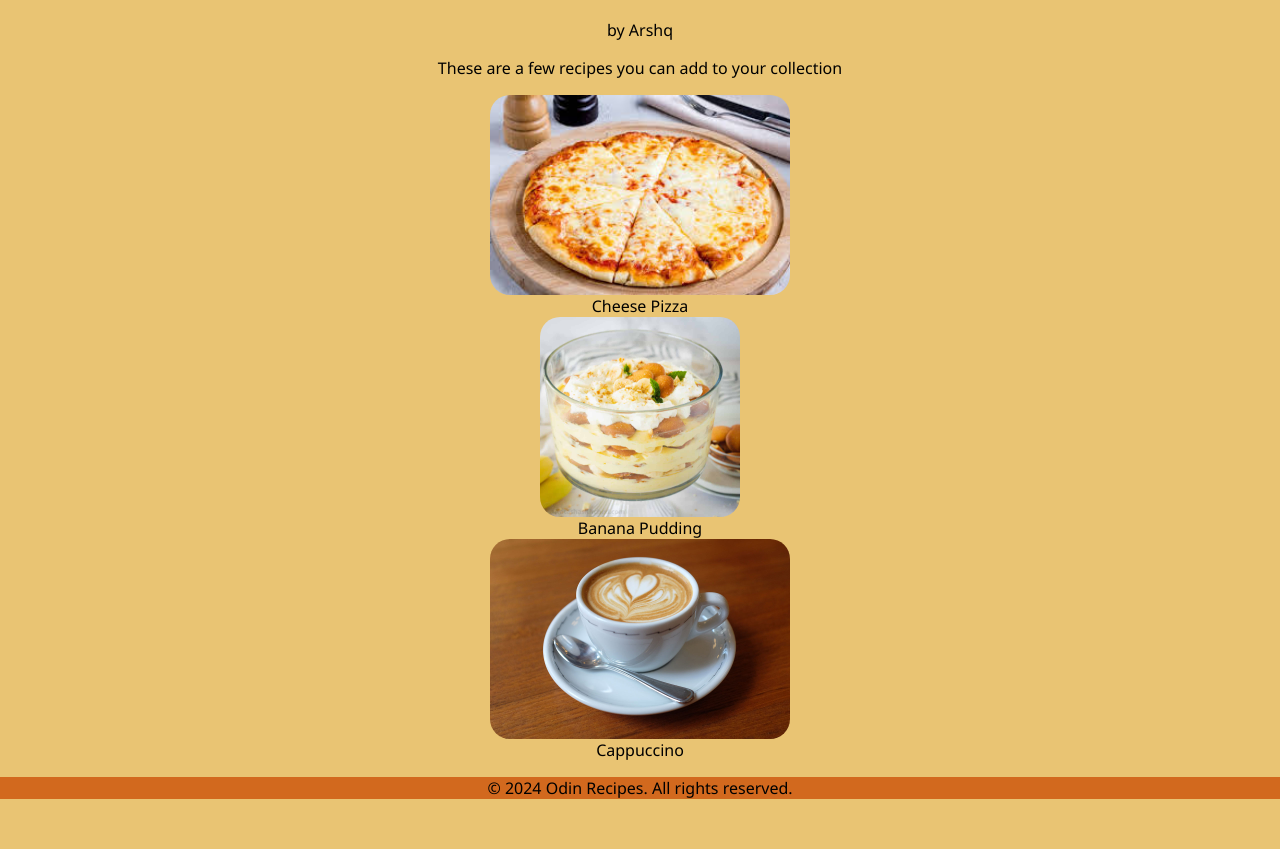
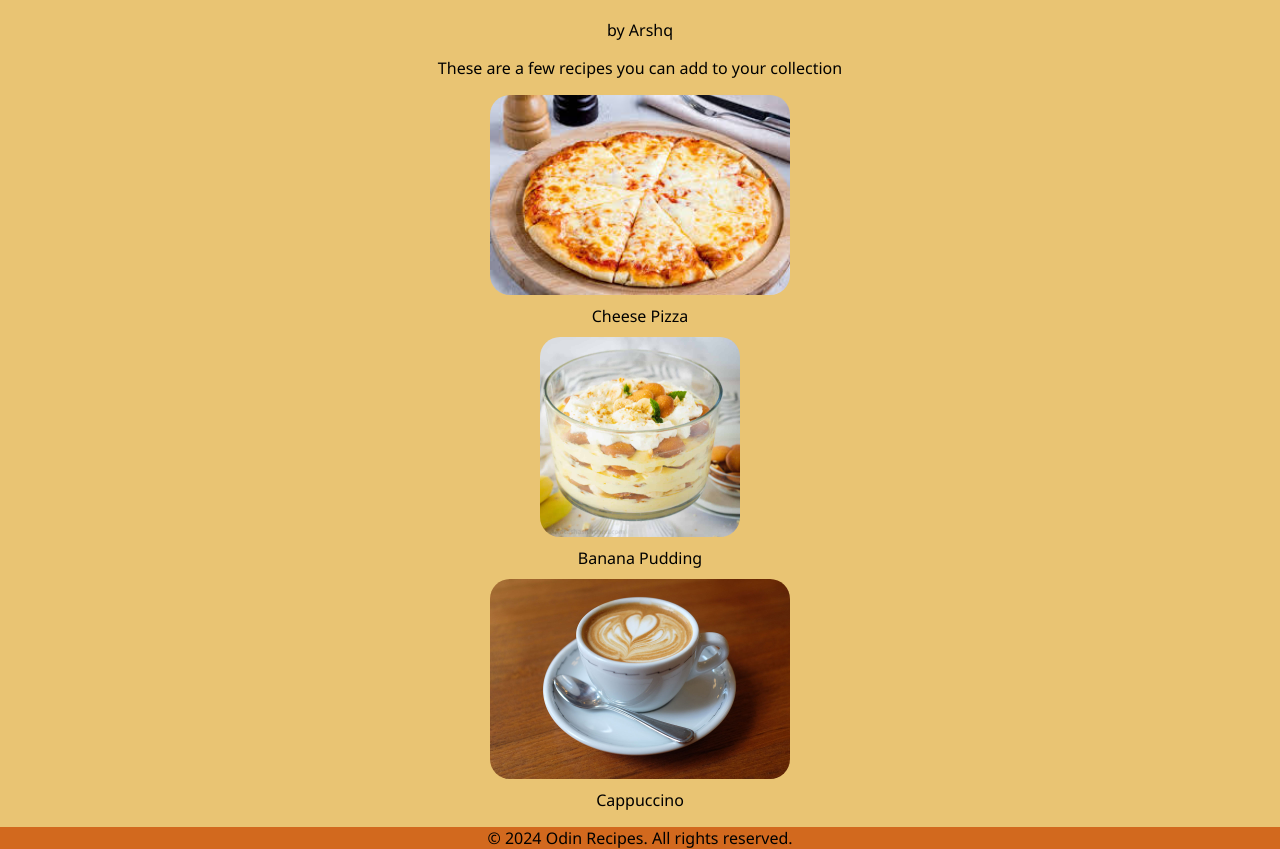
Before and after one commit to arshqiii/odin-recipes, a plain HTML site: page index.html in a window 1280 px wide. Shown: the part 67-916 px from the top of the page. Before the commit the page ends 866 px from the top, so only its background shows below. Drawn offline with Linux system fonts and the light colour scheme.

Commit message:
fixed img margin

```diff
--- a/styles.css
+++ b/styles.css
@@ -13,19 +13,20 @@ h1, p, ul {
 }
 
 #menu {
-    margin: 10px;
+    margin: 0;
+    padding: 0;
     text-align: center;
 }
 
 a {
     text-decoration: none;
     color: black;
-    margin-top: 10px;
+    margin: 20px 0;
 }
 
 img {
     display: block;
-    margin: 0 auto;
+    margin: 10px auto;
     border-radius: 20px;
 }
 
```
